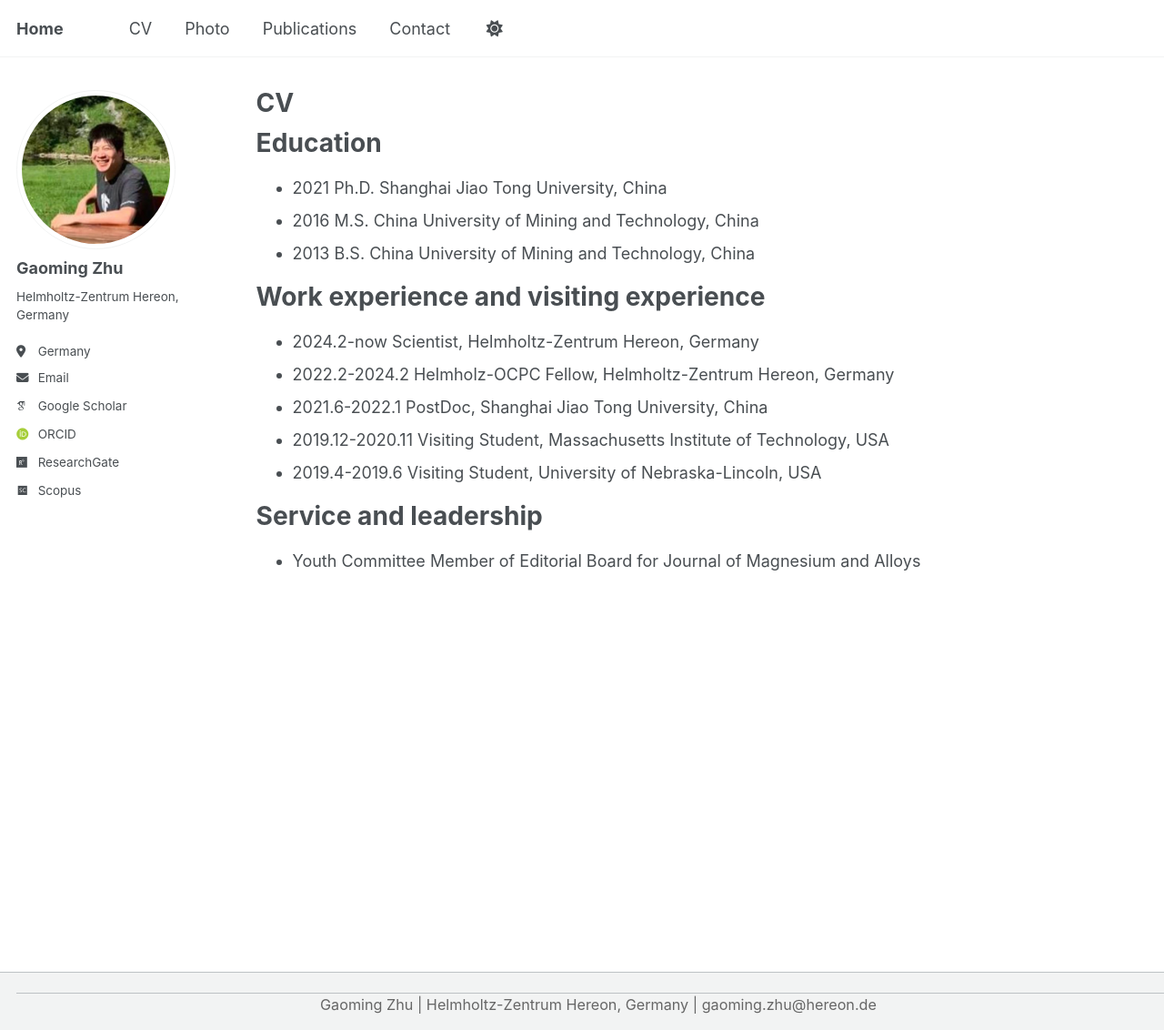
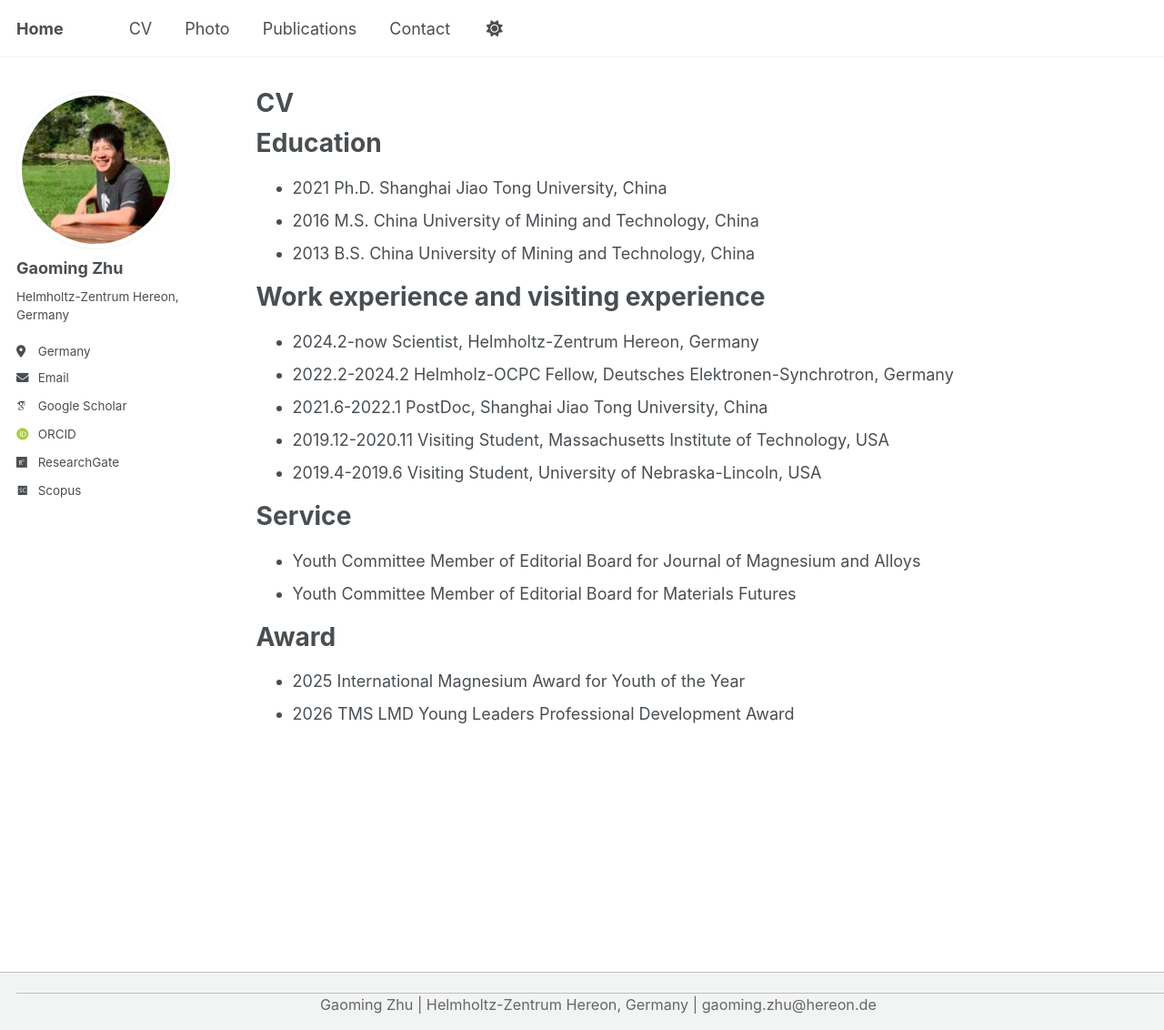
Before and after one commit to zgm900613/zgm900613.github.io, a Jekyll site: the page built from _pages/cv.md, in a window 1280 px wide and 1132 px high. Shown: the whole window at 91% size. Built offline with Jekyll 4.4.1, drawn with Linux system fonts in a browser that asks for light colours; some web fonts are replaced; a script that is not in the unit is left out.

Commit message:
Update cv.md

```diff
--- a/_pages/cv.md
+++ b/_pages/cv.md
@@ -19,11 +19,17 @@ Education
 Work experience and visiting experience
 ======
 * 2024.2-now Scientist, Helmholtz-Zentrum Hereon, Germany
-* 2022.2-2024.2 Helmholz-OCPC Fellow, Helmholtz-Zentrum Hereon, Germany
+* 2022.2-2024.2 Helmholz-OCPC Fellow, Deutsches Elektronen-Synchrotron, Germany
 * 2021.6-2022.1 PostDoc, Shanghai Jiao Tong University, China
 * 2019.12-2020.11	Visiting Student, Massachusetts Institute of Technology, USA
 * 2019.4-2019.6	Visiting Student, University of Nebraska-Lincoln, USA
 
-Service and leadership
+Service
 ======
 * Youth Committee Member of Editorial Board for Journal of Magnesium and Alloys
+* Youth Committee Member of Editorial Board for Materials Futures
+
+Award
+======
+* 2025 International Magnesium Award for Youth of the Year
+* 2026 TMS LMD Young Leaders Professional Development Award
```
